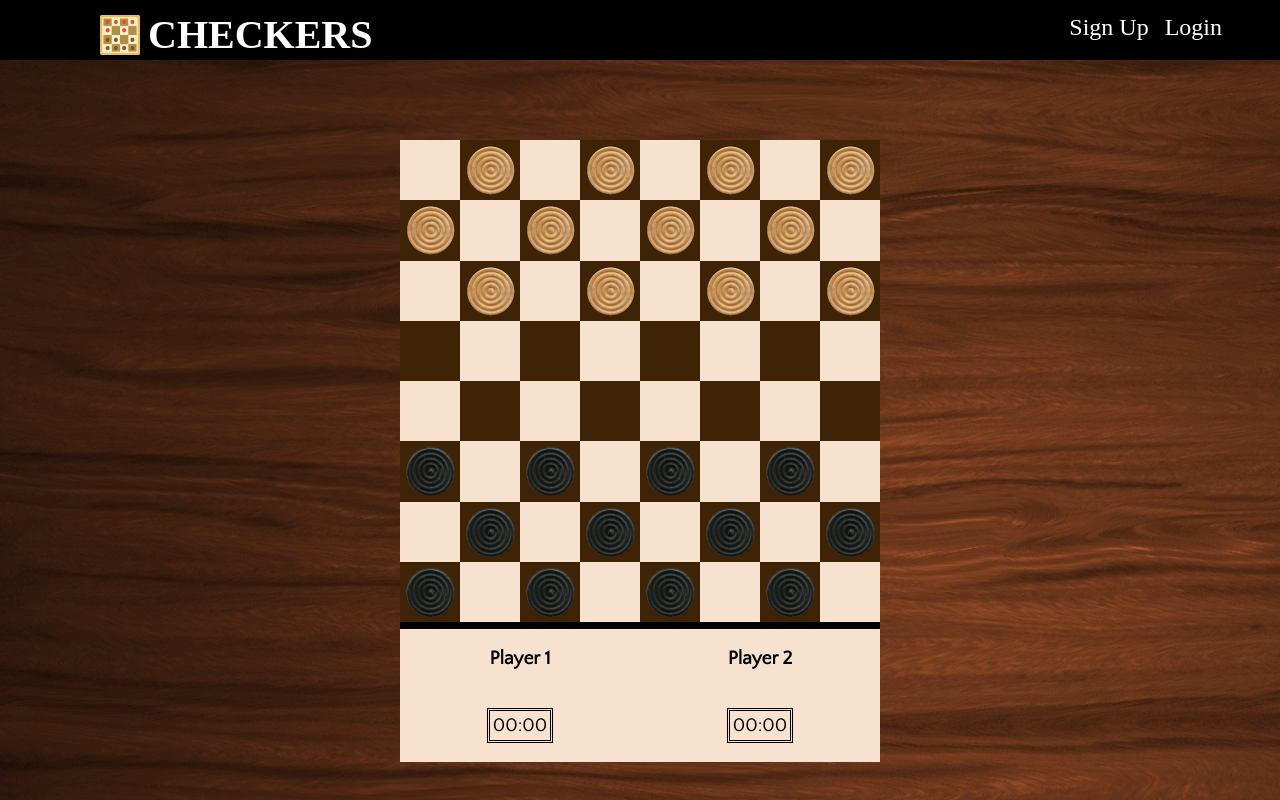
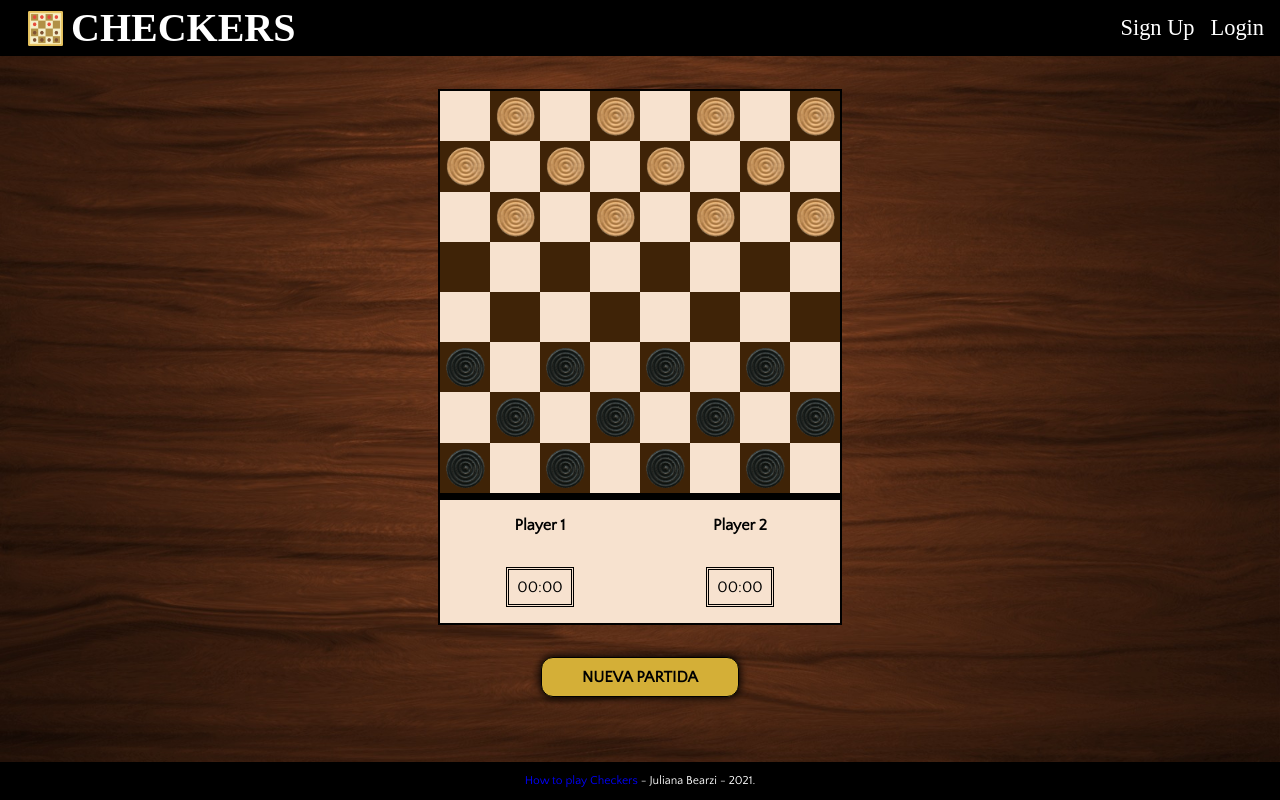
Before and after one commit to julianabearzi/my-checkers-game, a plain HTML site: page index.html in a window 1280 px wide. Shown: the top 800 px of the page. Drawn offline with Linux system fonts and the light colour scheme; a web font is replaced by a local one.

Commit message:
how-to-play.html and also the style added

```diff
--- a/css/style.css
+++ b/css/style.css
@@ -8,6 +8,7 @@
     --shine: #fad56f;
     --white: #ffffff;
     --black: #000;
+    --blue: #0000ff;
 }
 html {
     box-sizing: border-box;
@@ -22,80 +23,75 @@ body {
 a {
     text-decoration: none;
 }
-
+.wrapper {
+    display: flex;
+    flex-direction: column;
+    align-items: center;
+    justify-content: space-between;
+    min-height: 100vh;
+    background: url(../img/bg.jpg);
+    background-size: cover;
+}
 #main-header {
+    align-self: stretch;
     background-color:var(--black);
-    width: auto;
-    height: 55px;
-    padding-bottom: 60px;
+    padding: 0.5rem;
 }
-
 .header-container {
   display: flex;
+  flex-direction: row;
   justify-content: space-between;
-  padding-left: 100px;
-  padding-right: 50px;
-  height: 50px;
+  padding-left: 20px;
+  height: 40px;
   font-family: var(--fuenteHeader);
 
 }
 .logo-header {
     display: flex;
-    justify-content: flex-end;
+    justify-content: space-between;
     align-items: center;
-    padding-top: 20px;
-    gap: 0.5rem;
 }
 .logo-header__text {
     color:var(--white);
     font-size: 2.5rem;
+    margin-left: 0.5rem;
 }
 .logo-header__image {
-   width: 40px;
-   height: 40px;
+   width: 35px;
+   height: 35px;
 }
 .navigation {
     display: flex;
     justify-content: space-between;
-    align-items: flex-end;
-
+    align-items: center;
 }
 .navigation__link {
-    font-size: 1.5rem;
+    font-size: 1.4rem;
     padding: 0.5rem;
     color: var(--white);
-}
-
-.wrapper {
-    display: flex;
-    flex-direction: column;
-    align-items: center;
-    justify-content: space-between;
-    background: url(../img/bg.jpg);
 }
 .container-game {
     display: flex;
     flex-direction: column;
     align-items: center;
-    justify-content: center;
-    margin-top: 5rem;
+    margin-top: 2rem;
 }
-
 .checkers {
     display: flex;
     flex-direction: row;
     align-items: center;
-    justify-content: center;
+    justify-content: space-between;
     border-collapse: collapse;
+    border: 2px solid var(--black);
 }
 
 td {
-    width: 60px;
-    height: 60px;
+    width: 50px;
+    height: 50px;
 }
 .checkers__piece {
-    width: 54px;
-    height: 54px;
+    width: 44px;
+    height: 44px;
     padding-top: 5px;
    padding-left: 5px;
 }
@@ -113,8 +109,8 @@ td {
     background-color: var(--brown);
 }
 .container-game .ribbon {
-    padding: 0.2rem;
     width: 100%;
+    height: 0.2rem;
     background-color: var(--black);
 }
 .container-game .players {
@@ -123,6 +119,7 @@ td {
     justify-content: space-between;
     width: 100%;
     background-color: var(--lightbrown);
+    border: 2px solid var(--black);
 }
 
 .container-game .players .player {
@@ -133,23 +130,22 @@ td {
     width: 100%;
 }
 .container-game .players .player .player__name {
-   font-size: 1.2rem;
+   font-size: 1rem;
   font-weight: bold;
 }
 .container-game .players .player .player__time {
-    font-size: 1.2rem;
-    padding: 0.2rem;
+    font-size: 1rem;
+    padding: 0.5rem;
     border: double;
 }
 
 .btn-container {
-    margin-top: 4rem;
-    margin-bottom: 5rem;
-    padding-left: 0.5rem;
+    margin-top: 2rem;
+    margin-bottom: 4rem;
 }
 .btn-newgame {
     position: relative;
-    font-size: 1.2rem;
+    font-size: 1rem;
     background-color: var(--gold);
     border-radius: 12px;
     padding: 10px 40px;
@@ -179,18 +175,43 @@ td {
     left: 100%;
 }
 .footer {
+    display: flex;
+    justify-content: center;
+    align-self: stretch;
     background-color: var(--black);
-    text-align: center;
-    padding: 1rem 0;
-    margin-bottom: 0;
-
 }
 .footer__text {
     color: var(--white);
+    font-size: 12px;
 }
-.footer__link {
-    color:  #1E5096;
+.footer__text--link {
+    color: var(--blue);
 }
-.footer__link:hover {
-    text-decoration: underline;
+.footer__text--link:hover {
+   text-decoration: underline;
 }
+
+.rules {
+  display: flex;
+  flex-direction: column;
+  justify-content: center;
+
+}
+.rules .rules__title {
+    font-size: 2rem;
+   border-bottom: 1px solid var(--lightbrown);
+   color: var(--lightbrown);
+  text-align: center;
+}
+.rules h3 {
+    text-align: center;
+    color: var(--gold);
+    border-bottom: 1px solid var(--lightbrown);
+    font-size: 1.5rem;
+}
+.rules .rules__list {
+    font-size: 1rem;
+    color: var(--white);
+    line-height: 2;
+
+}
--- a/index.html
+++ b/index.html
@@ -11,6 +11,7 @@
     <link href="https://fonts.googleapis.com/css2?family=Quattrocento+Sans&family=Quattrocento:wght@400;700&display=swap" rel="stylesheet">
 </head>
 <body>
+<div class="wrapper">
     <header id="main-header">
         <div class="header-container">
             <div class="logo-header">
@@ -25,7 +26,7 @@
            </div>
        </div></header>
 
-    <main class="wrapper">
+    <main>
         <div class="container-game">
             <table class="checkers">
 
@@ -138,8 +139,10 @@
         </div>
       </div>
     </main>
+
     <footer class="footer">
-        <p class="footer__text"><a class="footer__text--link" href="#">How to play Checkers</a> - Juliana Bearzi - 2021.</p>
+        <p class="footer__text"><a class="footer__text--link" href="how-to-play.html">How to play Checkers</a> - Juliana Bearzi - 2021.</p>
     </footer>
+</div>
 </body>
 </html>
```
Also changed, not shown: how-to-play.html (added, +50 -0 lines).
